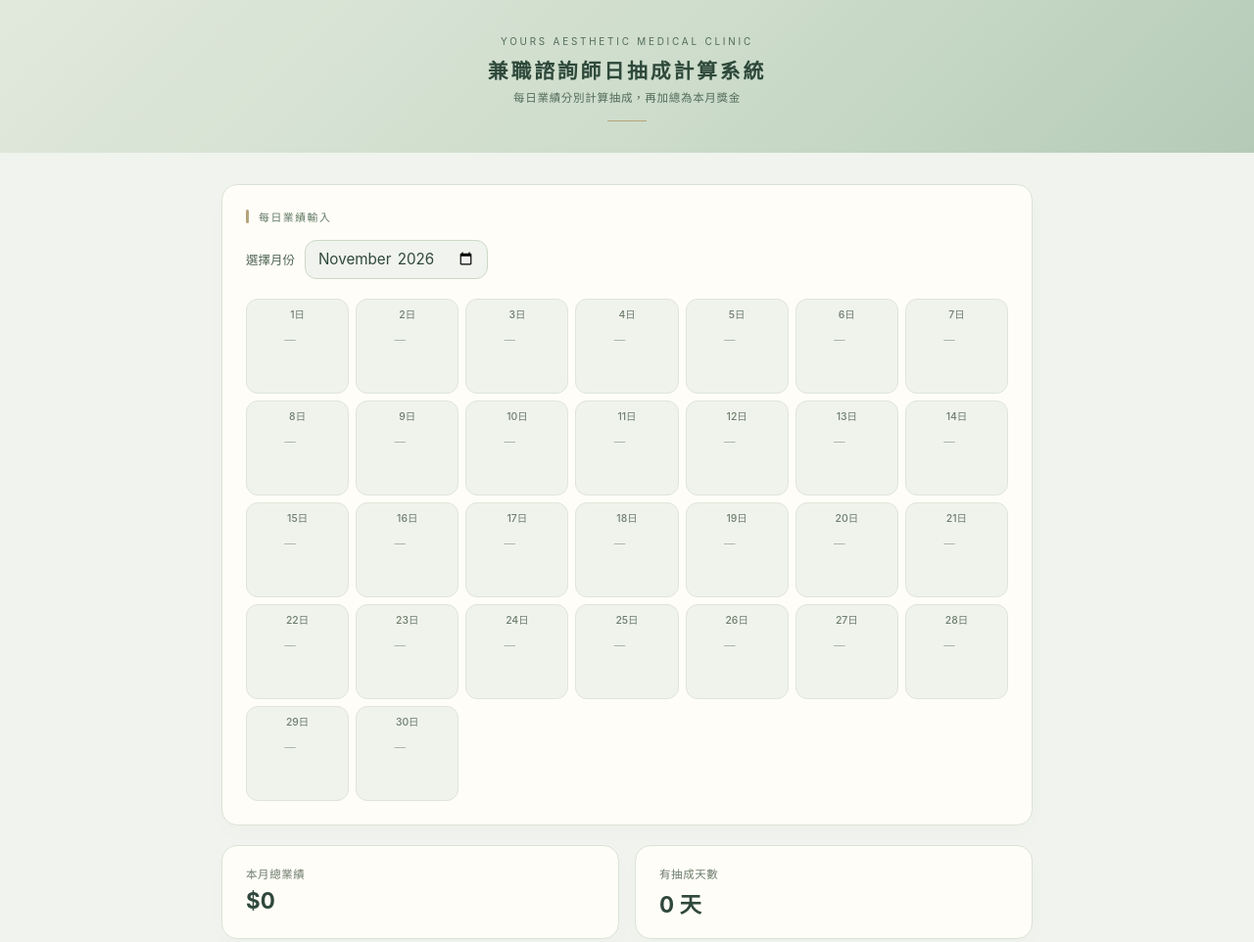
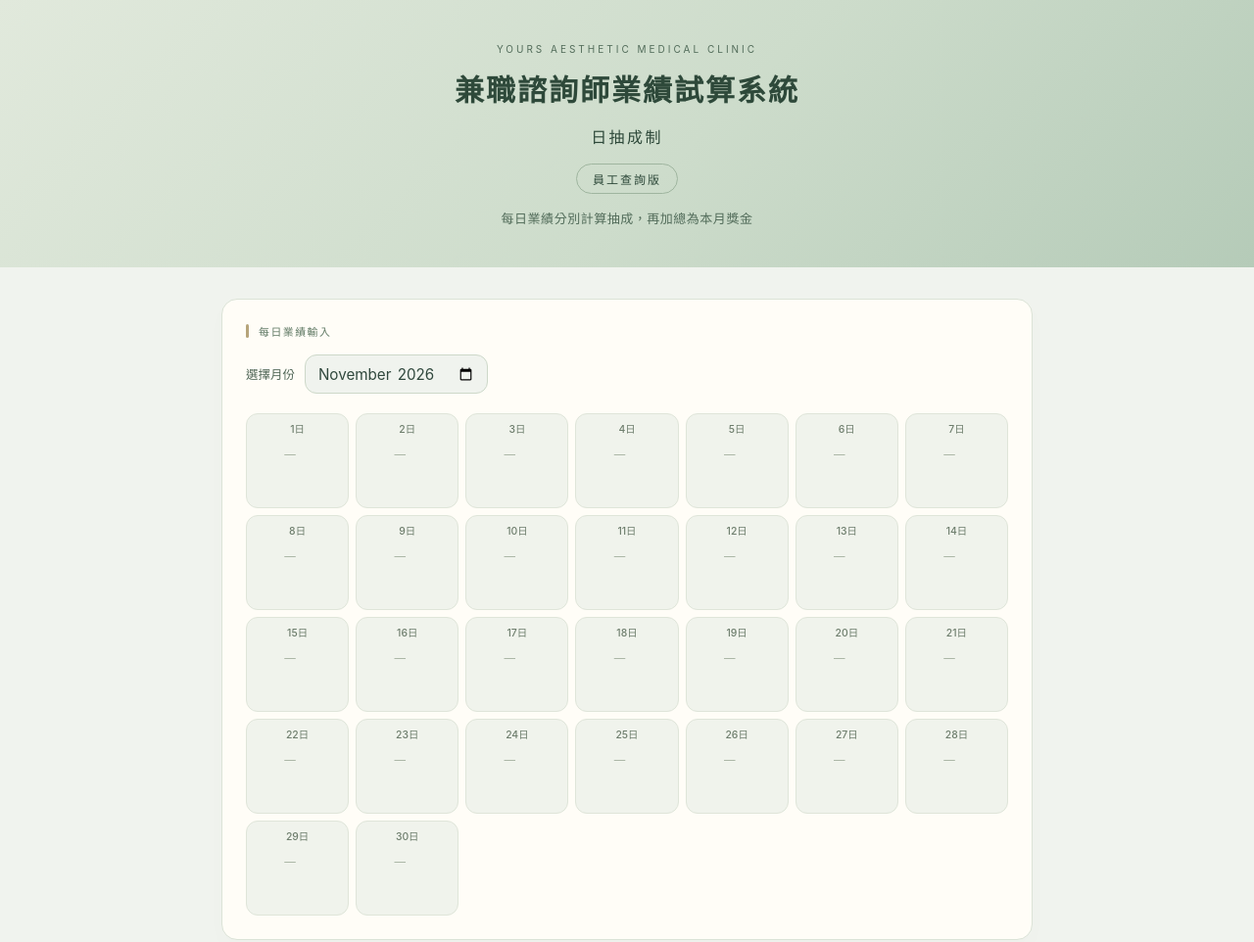
Before and after one commit to ursclinic/part-time-calculator-staff, a plain HTML site: page index.html in a window 1280 px wide. Shown: the top 962 px of the page at 98% size. Drawn offline with Linux system fonts and the light colour scheme.

Commit message:
Add files via upload

```diff
--- a/index.html
+++ b/index.html
@@ -3,7 +3,7 @@
 <head>
 <meta charset="UTF-8">
 <meta name="viewport" content="width=device-width, initial-scale=1.0">
-<title>兼職諮詢師日抽成計算系統</title>
+<title>兼職諮詢師業績試算系統｜日抽成制｜員工查詢版</title>
 <style>
 *{box-sizing:border-box;margin:0;padding:0}
 body{font-family:-apple-system,BlinkMacSystemFont,'Noto Sans TC',sans-serif;background:#F5F2EB;color:#2A2620;min-height:100vh}
@@ -65,14 +65,17 @@ body{background:#F0F3EE;color:#30483D}
 .total{background:linear-gradient(135deg,#DEE8D8 0%,#CDDDC9 55%,#B8CFBA 100%);border:1px solid #B4C7AF}
 .tl{color:#49614D}.tv{color:#294B35}footer{color:#73816F}
 </style>
-</head>
+<style>:root{--hero:linear-gradient(135deg,#E1E9DC 0%,#CDDCCB 55%,#B5CBB8 100%);--hero-ink:#2E493A;--hero-muted:#526C5A;--role-edge:#9FB59F}
+.hd{padding:44px 24px 38px;text-align:center;background:var(--hero)}
+.hd .hd-sub{font-family:inherit;font-size:10px;letter-spacing:3px;color:var(--hero-muted);margin:0 0 14px}
+.hd .hd-title{font-size:30px;line-height:1.5;letter-spacing:2px;font-weight:600;color:var(--hero-ink);margin:0 0 12px}
+.hd .hd-scheme{font-size:16px;letter-spacing:.15em;color:var(--hero-ink);margin:0 0 16px}
+.hd .hd-role{display:inline-block;font-size:12px;letter-spacing:2px;border:1px solid var(--role-edge);border-radius:30px;padding:6px 16px;color:var(--hero-ink);margin:0 0 14px}
+.hd .hd-desc{font-size:13px;line-height:1.8;letter-spacing:.04em;color:var(--hero-muted);margin:0}
+@media(max-width:700px){.hd{padding:32px 18px 28px}.hd .hd-title{font-size:24px;letter-spacing:1px}}
+</style></head>
 <body>
-<div class="hd">
-  <div class="hd-sub">Yours Aesthetic Medical Clinic</div>
-  <div class="hd-title">兼職諮詢師日抽成計算系統</div>
-  <div class="hd-desc">每日業績分別計算抽成，再加總為本月獎金</div>
-  <div class="hd-line"></div>
-</div>
+<header class="hd"><div class="hd-sub">YOURS AESTHETIC MEDICAL CLINIC</div><h1 class="hd-title">兼職諮詢師業績試算系統</h1><p class="hd-scheme">日抽成制</p><p class="hd-role">員工查詢版</p><p class="hd-desc">每日業績分別計算抽成，再加總為本月獎金</p></header>
 
 <div class="page">
   <div class="card">
```
Also changed, not shown: 1 other file.
